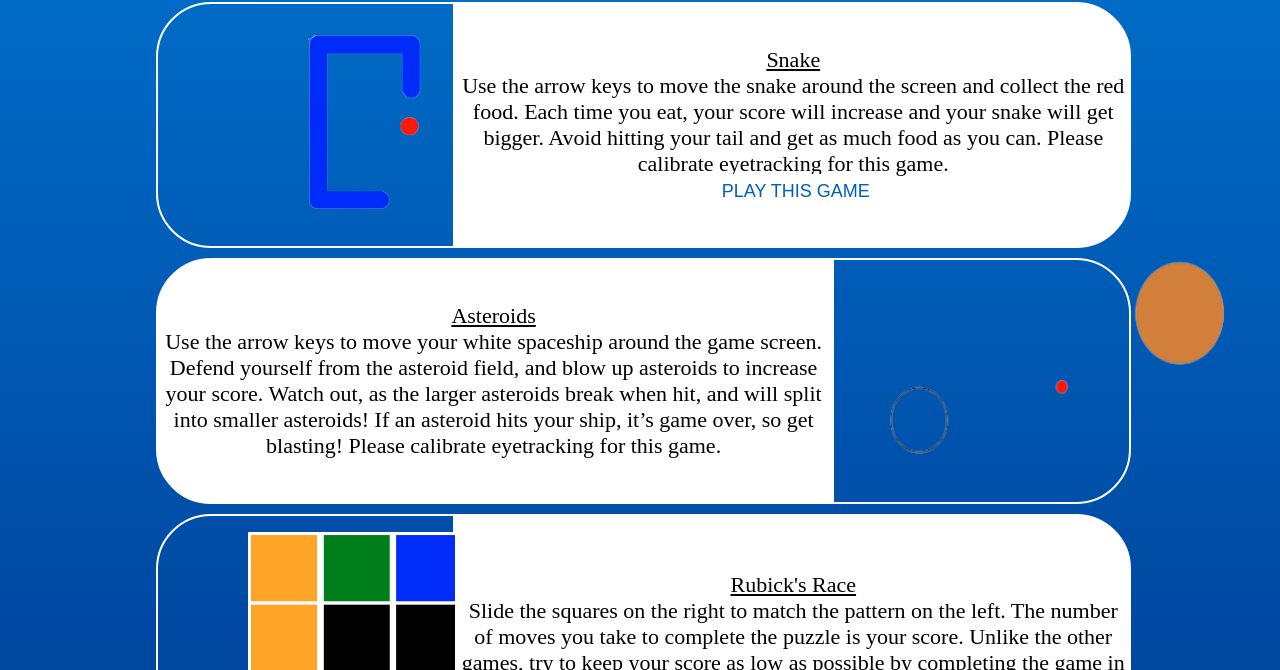
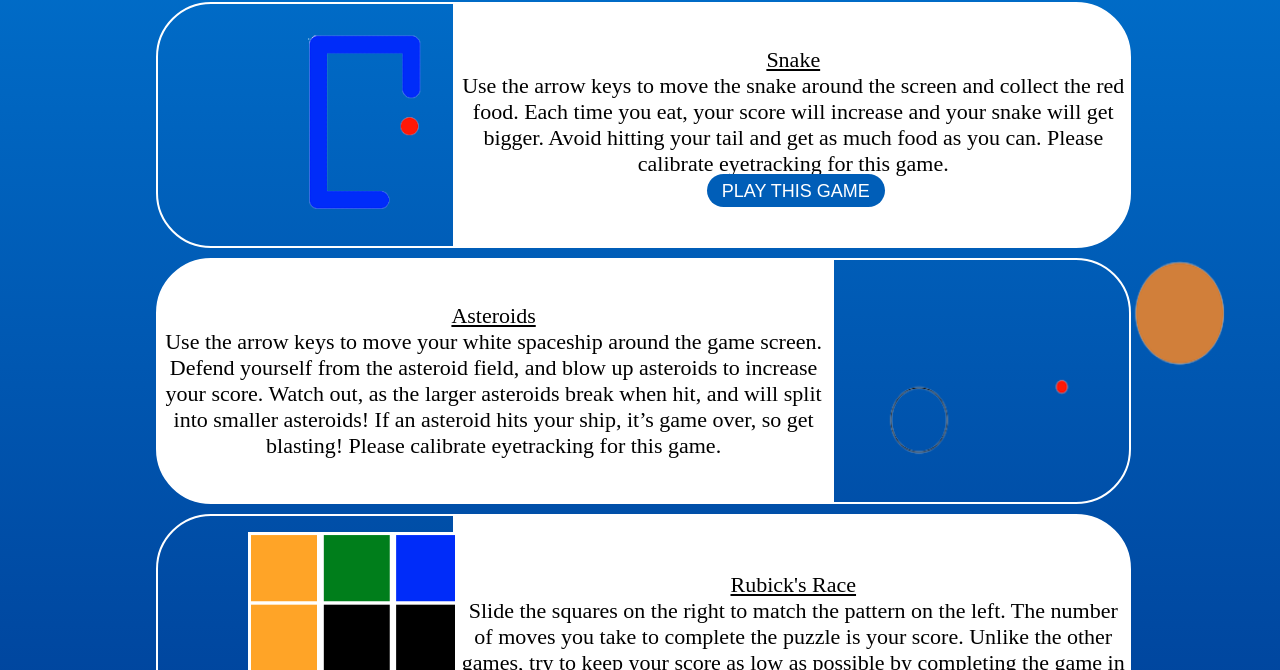
Before and after one commit to Spectromon/Dissertation-Website, a website: page games.html in a window 1280 px wide. Shown: the part 130-800 px from the top of the page. Drawn offline with nearby package versions, Linux system fonts and the light colour scheme.

Commit message:
Update gamestyle.css

```diff
--- a/gamestyle.css
+++ b/gamestyle.css
@@ -340,16 +340,15 @@ p{
     font-size: 22px;
 }
 
-p a {
+p a{
     margin-top: 5px;
-    margin-bottom: -5px;
     margin-left: 5px;
 
     font-family: sans-serif;
     font-size: 18px;
 
-    background-color: white;
-    color: #005EB8;
+    background-color: #005EB8;
+    color: white;
     transition: all 0.5s ease;
     border-width: 0 0 2px 0 !important;
     cursor: pointer !important;
@@ -360,5 +359,11 @@ p a {
     text-decoration: none !important;
     text-transform: uppercase !important;
     text-shadow: none !important;
+}
+
+p a:hover {
+    background-color:  #003087;
+    color: white;
+    padding: 14px 30px 12px 30px !important;
 
 }
```
